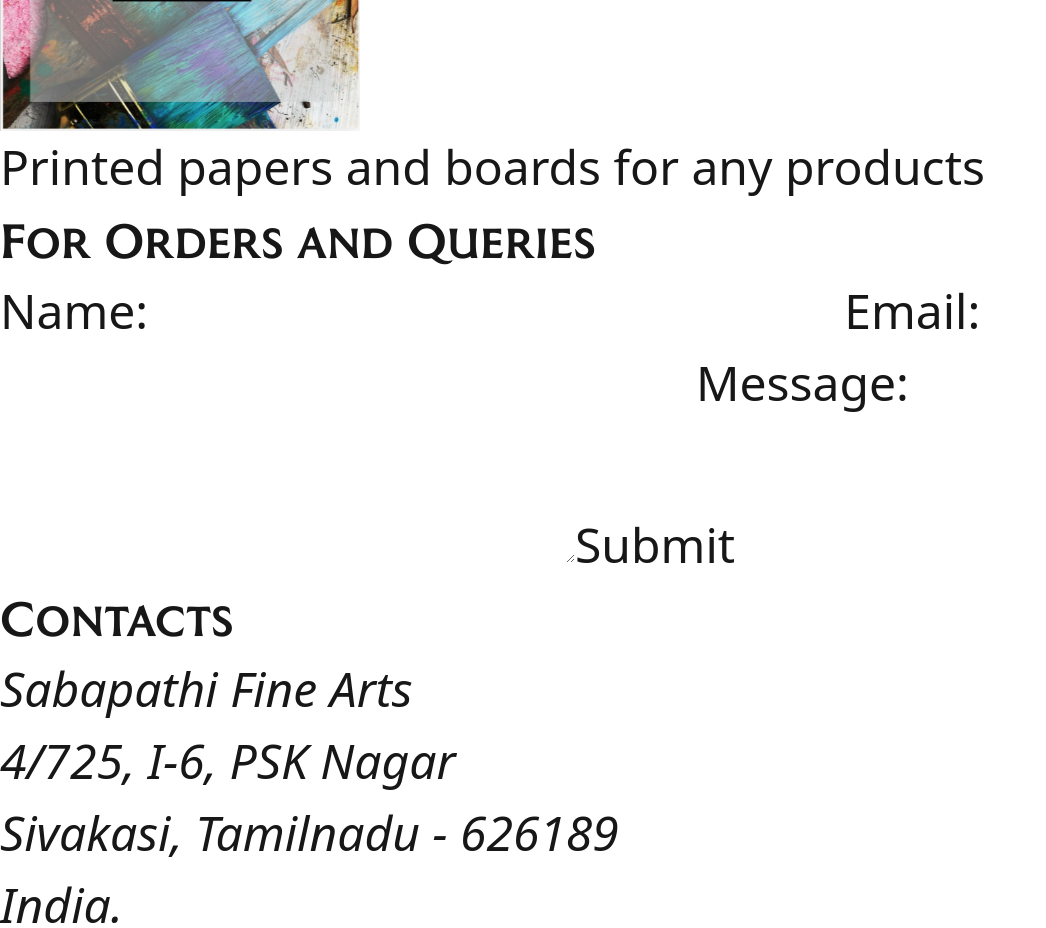
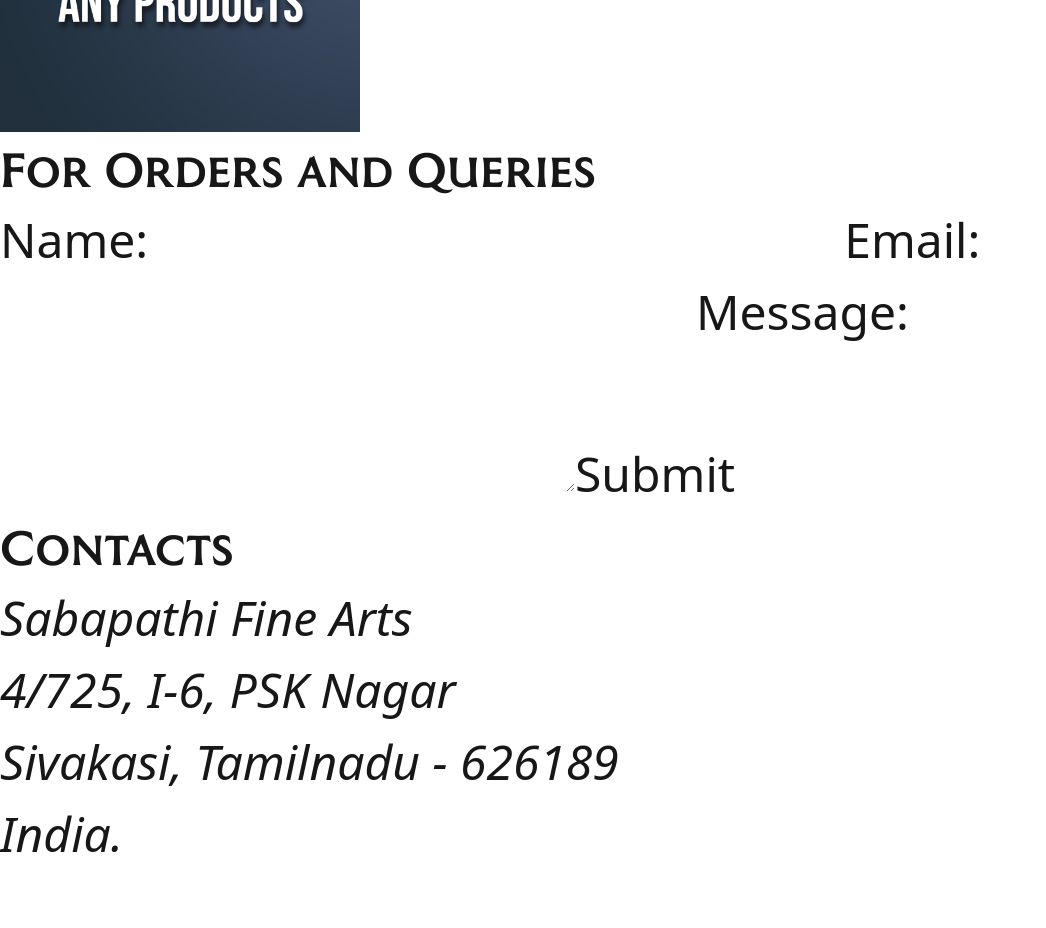
Before and after one commit to gobinath7550/sababathi-fine-arts, a Next.js app: page /products in a window 1280 px wide. Shown: the part 8560-9488 px from the top of the page, without its empty margins (0-1046 px from the left). Built offline with nearby package versions, Linux system fonts and the light colour scheme; a web font is replaced by a local one.

Commit message:
Changed the last product image.

```diff
--- a/src/app/components/home/sections/Products.jsx
+++ b/src/app/components/home/sections/Products.jsx
@@ -194,11 +194,6 @@
                                 priority
                             />
                         </div>
-                        <div className="w-full">
-                            <h3 className="leading-none capitalize text-[16px] text-slate-600 font-extrabold text-center">
-                                {"Printed papers and boards for any products"}
-                            </h3>
-                        </div>
                     </div>
                 </div>
             </div>
```
Also changed, not shown: public/images/products/last-image-for-product.png.
